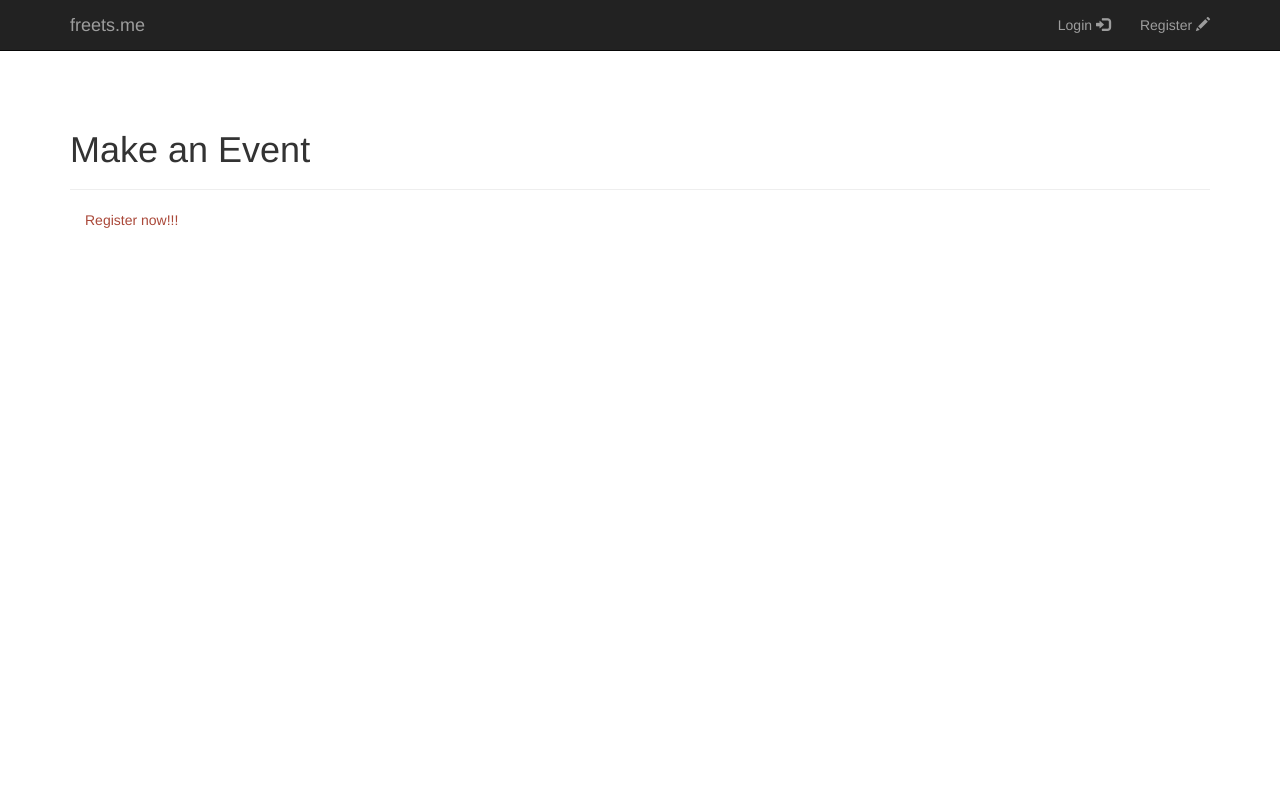
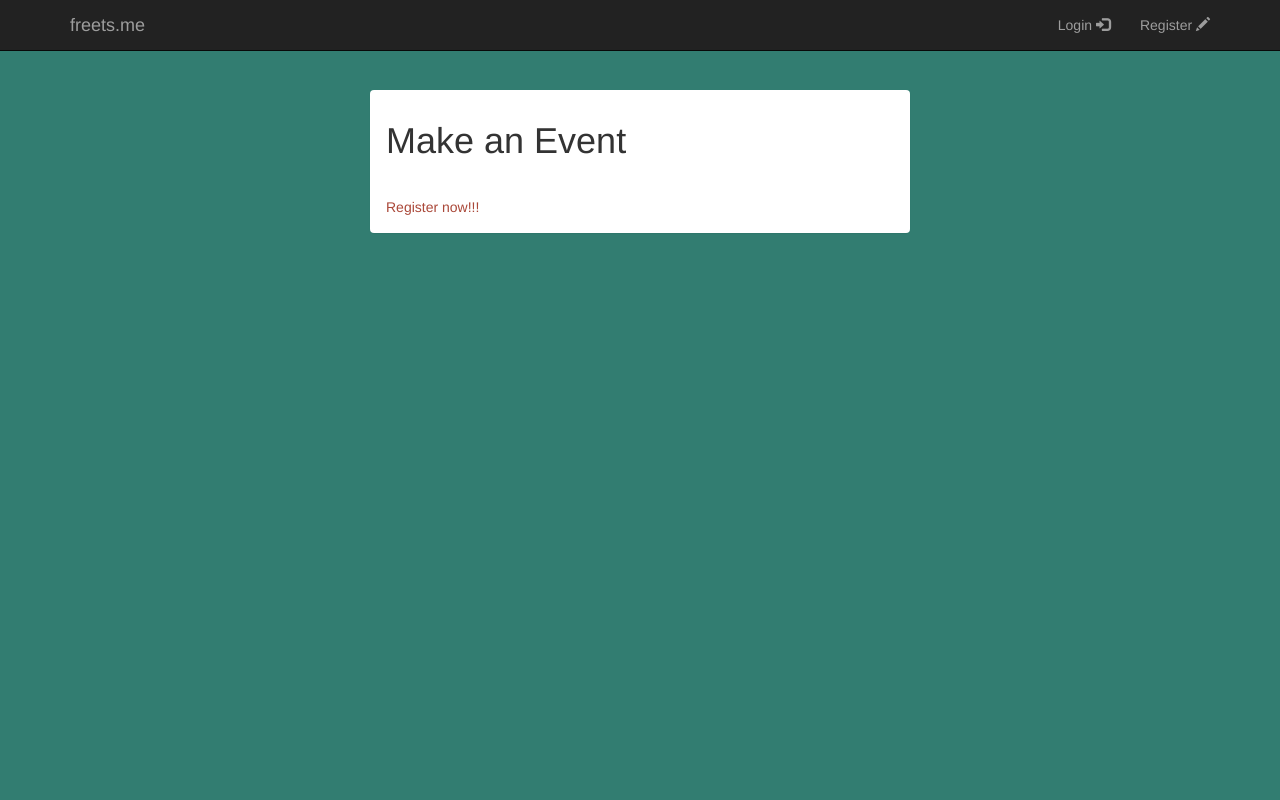
Before and after one commit to foodsnag/foodsnag-web, a Flask app: page /make-event in a window 1280 px wide. Run offline with Flask 2, Linux system fonts and the light colour scheme; some libraries are stand-ins or nearby versions.

Commit message:
Styles update. Cleaning

```diff
--- a/app/main/views.py
+++ b/app/main/views.py
@@ -84,6 +84,8 @@ def make_event():
       author=current_user._get_current_object(),
       location=current_user.location)
     db.session.add(event)
+    # Start the mail timer
+    mailsched.start(form.time.data)
     return redirect(url_for('.index'))
   return render_template('make-event.html', form=form)
 
--- a/app/static/css/main.css
+++ b/app/static/css/main.css
@@ -1,5 +1,6 @@
 html, body {
   height: 100%;
+  background: #327D71;
 }
 
 .jumbotron {
@@ -7,19 +8,52 @@ html, body {
 }
 
 #full-cont {
-  height:100%;
+  min-height: 400px;
+  height:80%;
   vertical-align:middle;
 }
 
 #content {
-  padding-top:90px;
+  padding-top:40px;
   float: none;
   margin: 0 auto;
+  background-color: #FFF;
+  min-height: 100%;
+}
+
+#float-box {
+  padding-top: 90px;
+}
+
+#sp1, #sp2, #sp3 {
+  margin: 0;
+  padding: 15px;
+}
+
+#sp1 {
+  background-color: #327D71;
+}
+
+#sp2 {
+  background-color: #C67F4F;
+}
+
+#sp3 {
+  background-color: #C6614F;
+}
+
+
+.footer {
+  padding: 10px;
+  background-color: #333;
+}
+.footer .list-inline li{
+  font-color: #fff;
 }
 
 .vertical-center {
   min-height: 100%;
-  min-height: 100vh;
+  min-height: 100%;
   display: flex;
   align-items: center;
 }
@@ -35,13 +69,13 @@ html, body {
 }
 
 .btn-primary {
-  background-color: #AA4839;
-  border-color: #802415;
+  background-color: #5A7C9A;
+  border-color: #214769;
 }
 
-.btn-primary:hover {
-  background-color: #802415;
-  border-color: #802415;
+.btn-primary:hover, .btn-primary:active {
+  background-color: #214769;
+  border-color: #214769;
 }
 
 .btn-danger {
@@ -55,13 +89,13 @@ html, body {
 }
 
 .btn-success {
-  background-color: #AA5C39;
-  border-color: #803615;
+  background-color: #C6614F;
+  border-color: #A25B2B;
 }
 
-.btn-success:hover {
-  background-color: #803615;
-  border-color: #803615;
+.btn-success:hover, .btn-success:active {
+  background-color: #A23D2B;
+  border-color: #A25B2B;
 }
 
 .btn-success.disabled,
--- a/app/templates/base.html
+++ b/app/templates/base.html
@@ -109,7 +109,21 @@
 {% block footer %}
 
 <div class="footer">
-  Footer!
+
+  <div class="col-md-6 col-md-offset-4">
+
+    <ul class="list-inline">
+
+      <li>Home</li>
+
+      <li>About</li>
+
+      <li>API</li>
+
+    </ul>
+
+  </div>
+
 </div>
 
 {% endblock %}
--- a/app/templates/index.html
+++ b/app/templates/index.html
@@ -58,12 +58,11 @@
 
         <h3>Search for your school</h3>
         {{ wtf.quick_form(schoolSearchForm) }}
-
-        </div>
       </div>
     </div>
   </div>
 
+</div>
 
 {% endif %}
 
--- a/app/templates/make-event.html
+++ b/app/templates/make-event.html
@@ -3,12 +3,15 @@
 
 {% block title %}freets.me - Making an Event{% endblock %}
 
-{% block page_content %}
-<div class="page-header">
+{% block content %}
+
+<div id="float-box" class="container">
+  <div class="col-md-6 col-md-offset-3">
+    <div class="panel">
+      <div class="panel-heading">
         <h1>Make an Event</h1>
       </div>
-
-<div class="col-md-4">
+      <div class="panel-body">
         {% if current_user.is_authenticated() %}
           {{ wtf.quick_form(form) }}
         {% else %}
@@ -16,4 +19,8 @@
         {% endif %}
       </div>
 
+    </div>
+  </div>
+<div>
+
 {% endblock %}
--- a/app/templates/user.html
+++ b/app/templates/user.html
@@ -8,7 +8,7 @@
     <span class="glyphicon glyphicon-user" aria-hidden="true"></span> {{ user.username }}
     from {{ user.location.name }}
     {% if user == current_user %}
-    <a class="btn btn-primary" href="{{ url_for('.edit_profile') }}">Edit Profile</a>
+      <a class="btn btn-primary pull-right" href="{{ url_for('.edit_profile') }}">Edit Profile</a>
     {% endif %}
     </h1>
     <p>Member since {{ user.member_since.strftime('%B %d, %Y') }}</p>
```
Also changed, not shown: app/templates/auth/login.html (+11 -6 lines), app/mail/__init__.py (deleted), app/mail/mail.py (deleted). Lines whose indentation alone changed are shown as unchanged.
